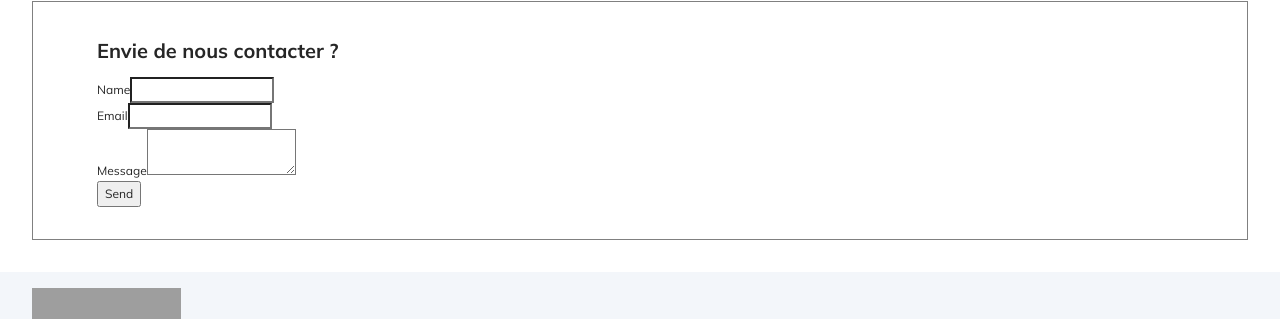
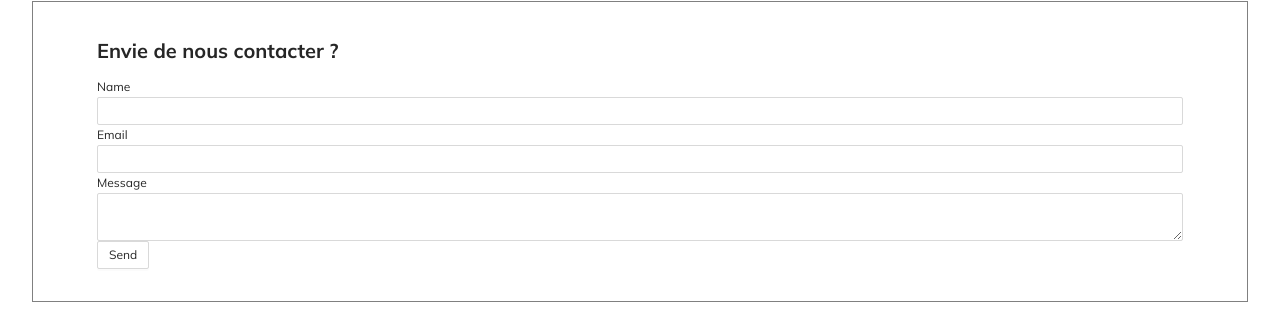
Before and after one commit to lajcf/ajcf, a Next.js app in the folder ajcf-new-site/: page /contact in a window 1280 px wide. Shown: the part 442-761 px from the top of the page. Built offline with nearby package versions, Linux system fonts and the light colour scheme; grey boxes are pictures that could not be loaded.

Commit message:
eng: WIP contactForm

```diff
--- a/ajcf-new-site/components/Administrative/ContactComponents/ContactForm.tsx
+++ b/ajcf-new-site/components/Administrative/ContactComponents/ContactForm.tsx
@@ -1,5 +1,5 @@
 import React from "react";
-// import { Form, Input, Button } from "antd";
+import { Form, Input, Button } from "antd";
 import styles from "./Contact.module.scss";
 
 // const onFinish = (values: any) => {
@@ -10,24 +10,24 @@ export const ContactForm = () => {
   return (
     <section className={styles.contactFormSection}>
       <h4>Envie de nous contacter ?</h4>
-      <form name="contact" method="POST" data-netlify="true">
-        <input type="hidden" name="form-name" value="contact" />
+      <Form name="contact" method="POST" data-netlify="true">
+        <Input type="hidden" name="form-name" value="contact" />
         <p>
           <label htmlFor="name">Name</label>
-          <input type="text" id="name" name="name" />
+          <Input type="text" id="name" name="name" />
         </p>
         <p>
           <label htmlFor="email">Email</label>
-          <input type="text" id="email" name="email" />
+          <Input type="text" id="email" name="email" />
         </p>
         <p>
           <label htmlFor="message">Message</label>
-          <textarea id="message" name="message" />
+          <Input.TextArea id="message" name="message" />
         </p>
         <p>
-          <button type="submit">Send</button>
+          <Button htmlType="submit">Send</Button>
         </p>
-      </form>
+      </Form>
       {/* <Form name="contact" onFinish={onFinish} method="POST" data-netlify="true">
         <input type="hidden" name="contact" value="contact" />
         <Form.Item name="lastName">
```
